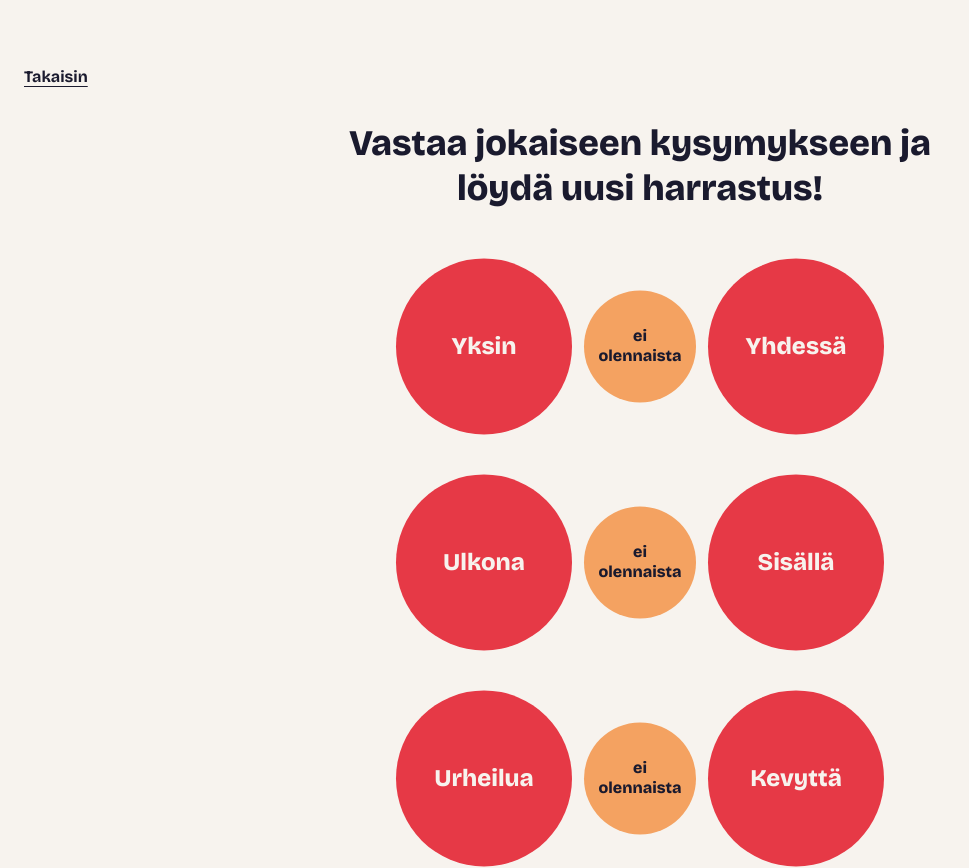
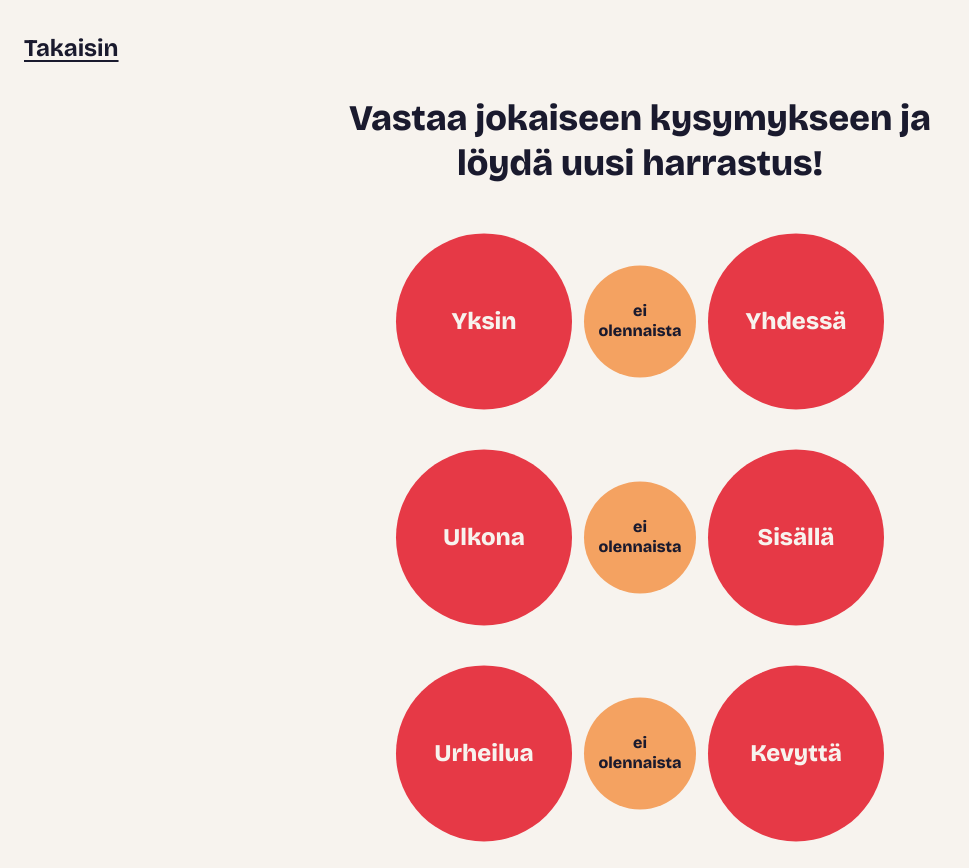
Before and after one commit to urkkiz225/harrastaminen-kampanja-sivut, a Next.js app: page /kokeile in a window 1280 px wide. Shown: the top 868 px of the page, without its empty margins (0-969 px from the left). Built offline with nearby package versions, Linux system fonts and the light colour scheme.

Commit message:
fixed visual bugs

```diff
--- a/app/kokeile/page.tsx
+++ b/app/kokeile/page.tsx
@@ -22,10 +22,10 @@ export default function KokeilukonePage() {
   const reset = () => setAnswers({});
 
   return (
-    <main className="min-h-screen bg-bg px-6 py-16">
+    <main className="min-h-screen bg-bg px-6 py-8">
       <Link
         href="/"
-        className="font-heading font-bold text-text underline underline-offset-4"
+        className="font-heading font-bold text-2xl underline underline-offset-4"
       >
         Takaisin
       </Link>
--- a/components/game/resultBox.tsx
+++ b/components/game/resultBox.tsx
@@ -38,7 +38,7 @@ export default function Result({ hobby, onReset }: Props) {
       </h2>
 
       <p className="mt-6 font-body text-sm uppercase tracking-wider opacity-70">
-        Harrastuksen vastaus tyyppi
+        Harrastuksen vastaustyyppi
       </p>
       <p className="mt-1 font-body text-base md:text-lg opacity-90">
         {hobby.attrs.map((a, i) => traitLabel(a, i)).join(", ")}
```
